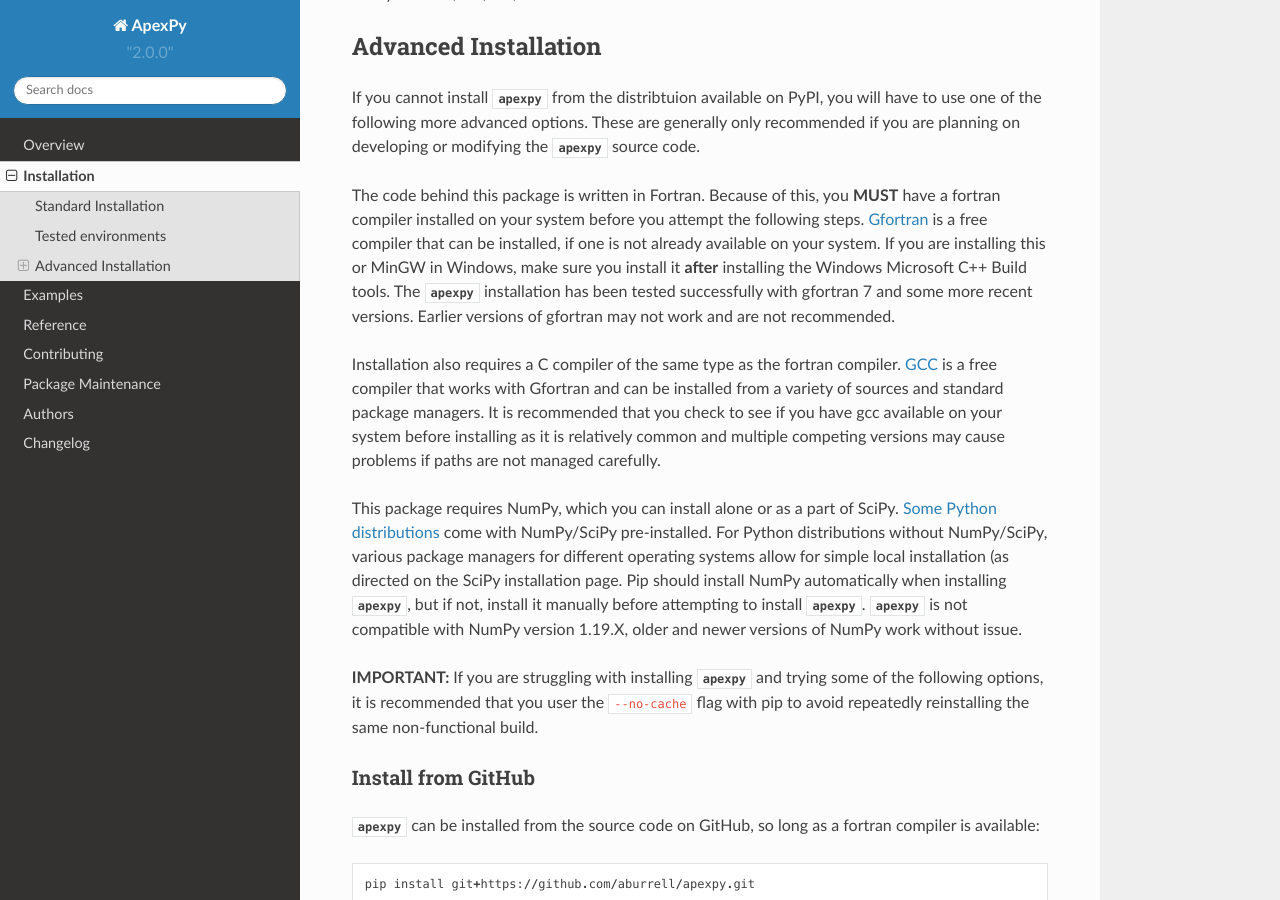
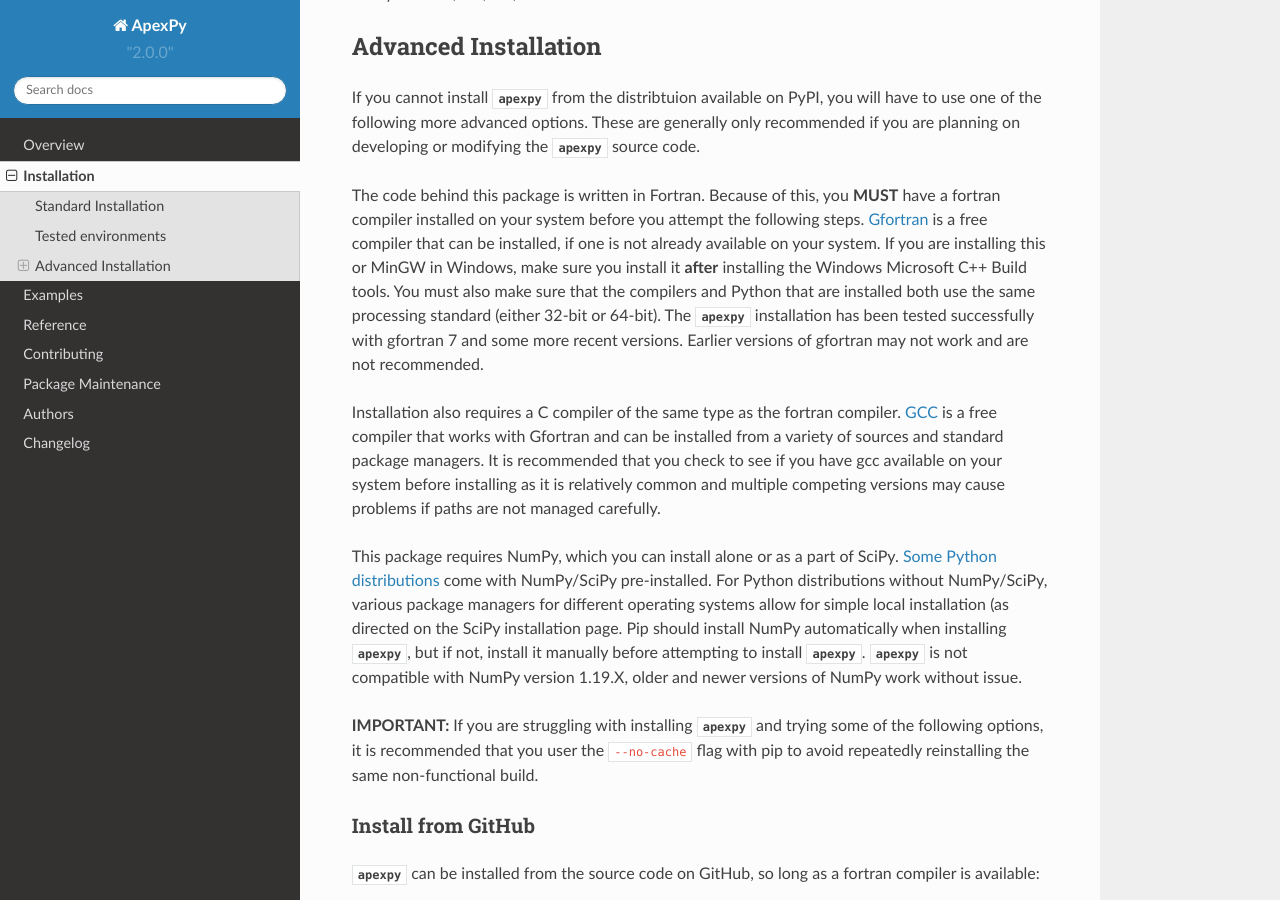
Before and after one commit to aburrell/apexpy, a Sphinx documentation site: the page built from docs/installation.rst, in a window 1280 px wide and 900 px high, scrolled down 576 px. Built offline with Sphinx 7.4.7 and the Read the Docs theme 2.0.0, drawn with Linux system fonts in a browser that asks for light colours; pages that are not in the unit, such as notebooks, are missing from menus.

Commit message:
DOC: improved installation help
Added a requirement for compliers/python to both be the same processing standard.

```diff
--- a/docs/installation.rst
+++ b/docs/installation.rst
@@ -42,7 +42,9 @@
 the following steps.  `Gfortran <https://gcc.gnu.org/wiki/GFortran>`_ is a free
 compiler that can be installed, if one is not already available on your system.
 If you are installing this or MinGW in Windows, make sure you install it
-**after** installing the Windows Microsoft C++ Build tools. The :py:mod:`apexpy`
+**after** installing the Windows Microsoft C++ Build tools. You must also make
+sure that the compilers and Python that are installed both use the same
+processing standard (either 32-bit or 64-bit). The :py:mod:`apexpy`
 installation has been tested successfully with gfortran 7 and some more recent
 versions.  Earlier versions of gfortran may not work and are not recommended.
 
```
